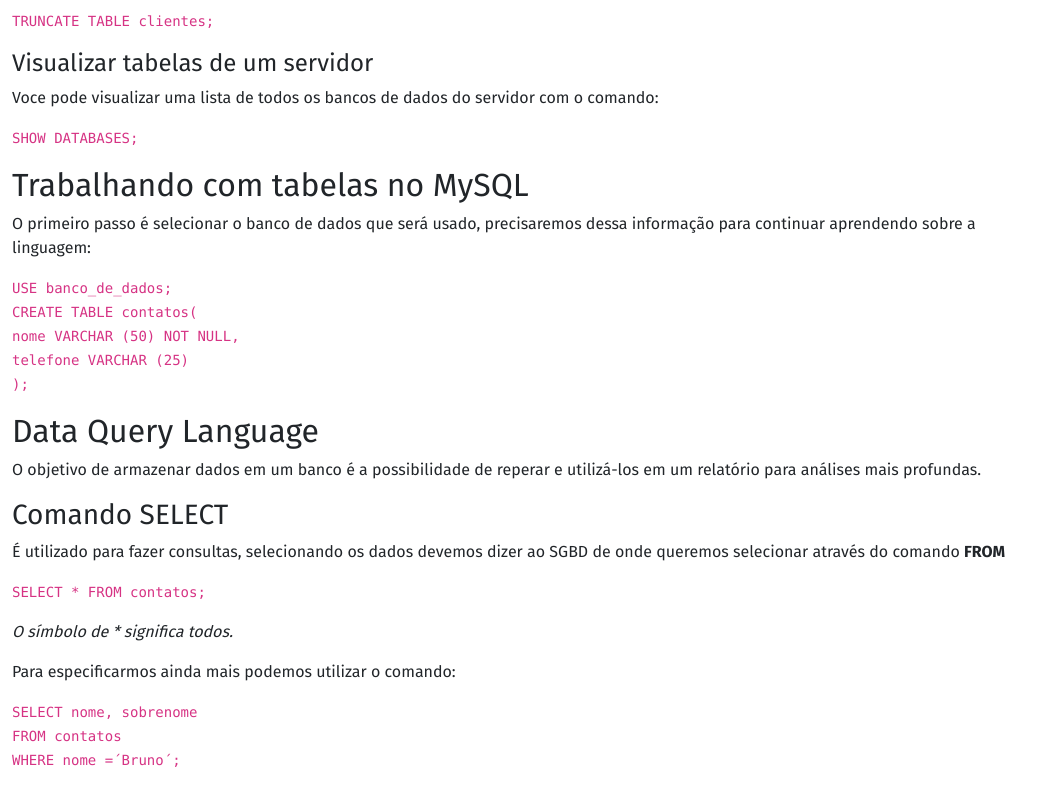
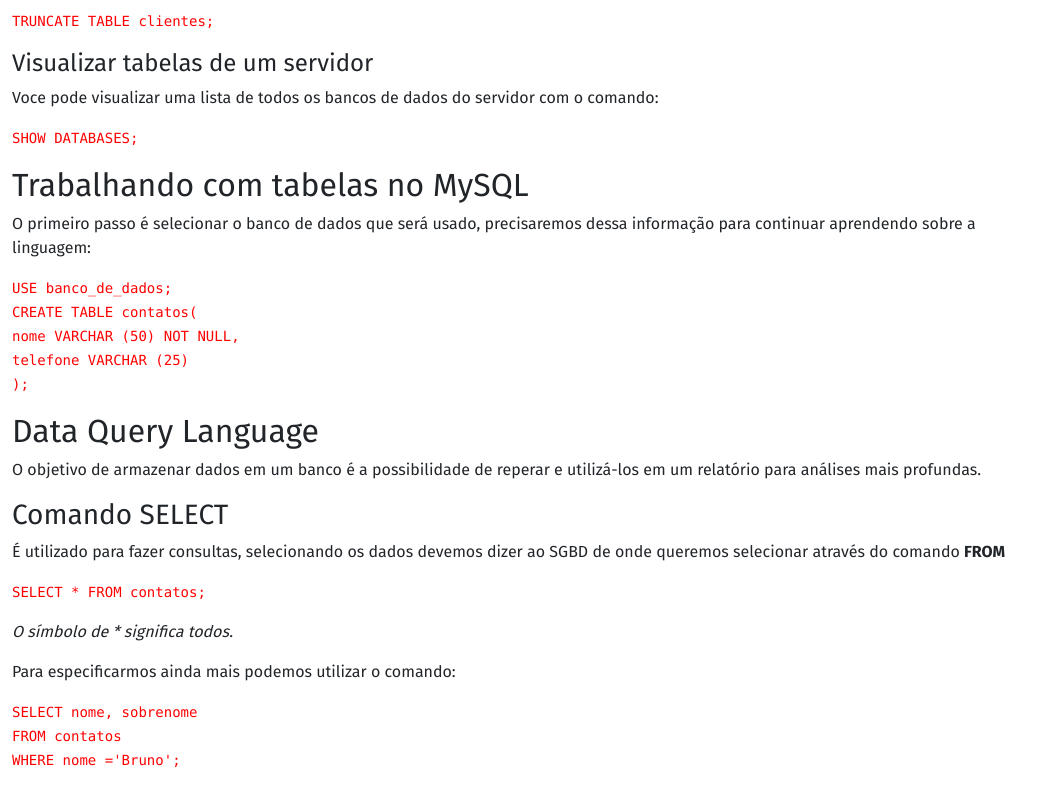
Before and after one commit to atomotavio/comofunciona-SQL, a plain HTML site: page index.html in a window 1280 px wide. Shown: the part 1540-2325 px from the top of the page, without its empty margins (0-1056 px from the left). Drawn offline with nearby package versions, Linux system fonts and the light colour scheme.

Commit message:
add: style

```diff
--- a/css/style.css
+++ b/css/style.css
@@ -7,3 +7,7 @@
 img {
     width: 50px;
 }
+
+code {
+    color: red;
+}
--- a/index.html
+++ b/index.html
@@ -16,7 +16,7 @@
 
 <body class="row">
 
-    <nav class="navbar navbar-dark navbar-expand-lg bg-dark fixed-top">
+    <nav class="navbar navbar-dark navbar-expand-lg bg-dark fixed-top shadow">
         <div class="container-fluid">
             <a class="navbar-brand" href="#sql"><img src="./img/logo.png" alt="logo sql"></a>
             <button class="navbar-toggler" type="button" data-bs-toggle="collapse" data-bs-target="#navbarNavDropdown"
@@ -210,7 +210,7 @@
             <p>Para especificarmos ainda mais podemos utilizar o comando:</p>
             <p><code>SELECT nome, sobrenome <br>
         FROM contatos <br>
-        WHERE nome =´Bruno´;</code></p>
+        WHERE nome ='Bruno';</code></p>
         </div>
 
         <div class="container-fluid">
```
